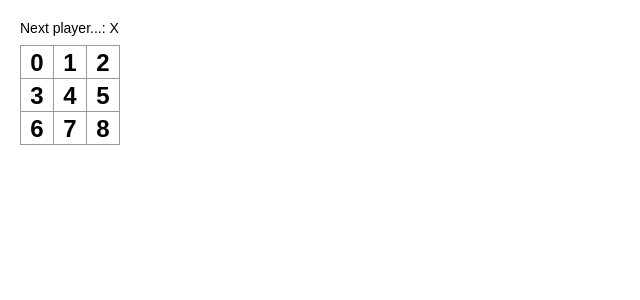
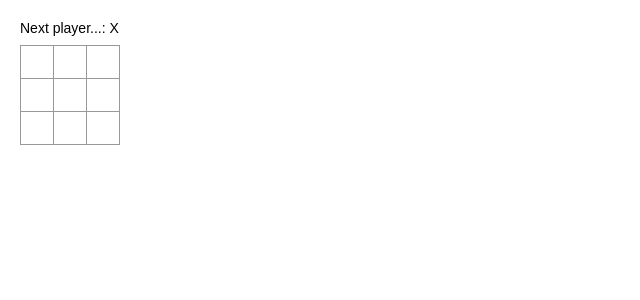
Before and after one commit to stefane81/tic-tac-toe, a React (Create React App) app: page / in a window 1280 px wide. Shown: the top 300 px of the page, without its empty margins (0-640 px from the left). Built offline with nearby package versions, Linux system fonts and the light colour scheme.

Commit message:
Fixed board array type error

```diff
--- a/src/App.tsx
+++ b/src/App.tsx
@@ -1,25 +1,27 @@
 import React, { Component } from 'react';
 import './App.css';
 
-export interface IProps {
-  value: number;
+export interface ISquareProps {
+  value: string;
 }
 
-export interface IState {
-  value: number;
+export interface ISquareState {
+  value: string;
 }
 
-class Square extends React.Component<IProps, IState> {
-  constructor(props:IState){
+class Square extends React.Component<ISquareProps, ISquareState> {
+  constructor(props: ISquareState) {
     super(props);
     this.state = {
-      value:this.props.value
+      value: this.props.value,
     };
   }
 
   render() {
     return (
-      <button className="square" onClick={() => console.log('click')}>
+      <button className="square"
+        onClick={() => this.setState({ value: 'X' })}
+      >
         {/* TODO */}
         {this.state.value}
       </button>
@@ -27,9 +29,25 @@ class Square extends React.Component<IProps, IState> {
   }
 }
 
-class Board extends React.Component {
-  renderSquare(i:number) {
-    return <Square value={i} />;
+
+export interface IBoardProps {
+  squares: Array<any>;
+}
+
+export interface IBoardState {
+  squares: Array<any>;
+}
+
+class Board extends React.Component<IBoardProps, IBoardState> {
+
+  constructor(props: IBoardState) {
+    super(props);
+    this.state = {
+      squares: Array(9).fill(null),
+    }
+  }
+  renderSquare(i: any) {
+    return <Square value={this.state.squares[i]} />;
   }
 
   render() {
@@ -39,19 +57,19 @@ class Board extends React.Component {
       <div>
         <div className="status">{status}</div>
         <div className="board-row">
-          {this.renderSquare(0)}
-          {this.renderSquare(1)}
-          {this.renderSquare(2)}
+          {this.renderSquare('0')}
+          {this.renderSquare('1')}
+          {this.renderSquare('2')}
         </div>
         <div className="board-row">
-          {this.renderSquare(3)}
-          {this.renderSquare(4)}
-          {this.renderSquare(5)}
+          {this.renderSquare('3')}
+          {this.renderSquare('4')}
+          {this.renderSquare('5')}
         </div>
         <div className="board-row">
-          {this.renderSquare(6)}
-          {this.renderSquare(7)}
-          {this.renderSquare(8)}
+          {this.renderSquare('6')}
+          {this.renderSquare('7')}
+          {this.renderSquare('8')}
         </div>
       </div>
     );
@@ -63,7 +81,7 @@ class App extends React.Component {
     return (
       <div className="game">
         <div className="game-board">
-          <Board />
+          <Board squares={[]}/>
         </div>
         <div className="game-info">
           <div>{/* status */}</div>
```
